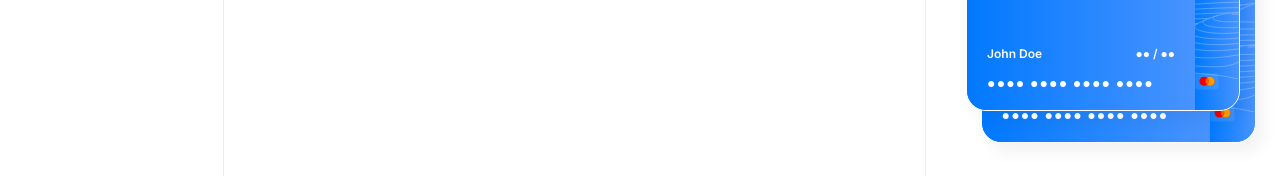
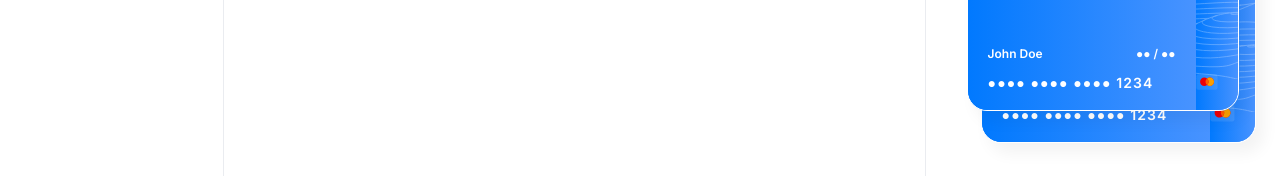
Before and after one commit to DanteCady/bankingApp, a Next.js app: page / in a window 1280 px wide. Shown: the part 467-643 px from the top of the page. Built offline with nearby package versions, Linux system fonts and the light colour scheme.

Commit message:
Added new routes for sidebar nav

```diff
--- /dev/null
+++ b/app/(root)/my-banks/page.tsx
@@ -0,0 +1,9 @@
+import React from 'react'
+
+const MyBanks = () => {
+  return (
+    <div>MyBanks</div>
+  )
+}
+
+export default MyBanks
--- /dev/null
+++ b/app/(root)/payment-transfer/page.tsx
@@ -0,0 +1,9 @@
+import React from 'react'
+
+const PaymentTransfer = () => {
+  return (
+    <div>PaymentTransfer</div>
+  )
+}
+
+export default PaymentTransfer
--- /dev/null
+++ b/app/(root)/transaction-history/page.tsx
@@ -0,0 +1,9 @@
+import React from 'react'
+
+const TransactionHistory = () => {
+  return (
+    <div>TransactionHistory</div>
+  )
+}
+
+export default TransactionHistory
--- a/components/ui/bankCard.tsx
+++ b/components/ui/bankCard.tsx
@@ -25,7 +25,7 @@
 							<h2 className="text-12 font-semibold text-white">●● / ●●</h2>
 						</div>
 						<p className="text-14 font-semibold tracking-[1.1px] text-white">
-                        ●●●● ●●●● ●●●● ●●●● {' '}
+                        ●●●● ●●●● ●●●● 1234 {' '}
 							<span className="text-16">{account.mask}</span>
 						</p>
 					</article>
```
